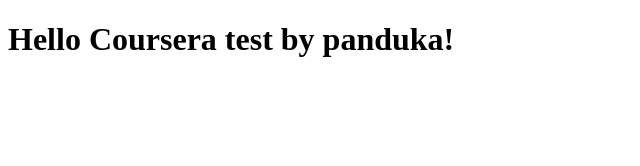
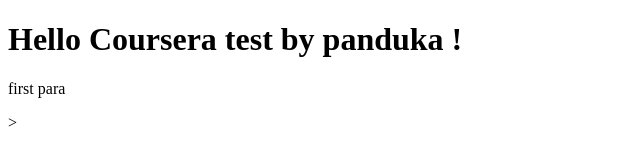
Before and after one commit to neluwala/coursera-test, a plain HTML site: page site/index.html in a window 1280 px wide. Shown: the full height of the page, 0-640 px from the left. Drawn offline with Linux system fonts and the light colour scheme.

Commit message:
para added

```diff
--- a/site/index.html
+++ b/site/index.html
@@ -4,6 +4,7 @@
 	<title>Hello Coursera!</title>
 </head>
 <body>
-<h1>Hello Coursera test by panduka!</h1>
+<h1>Hello Coursera test by panduka !</h1>
+<p> first para </p>>
 </body>
 </html>
```
